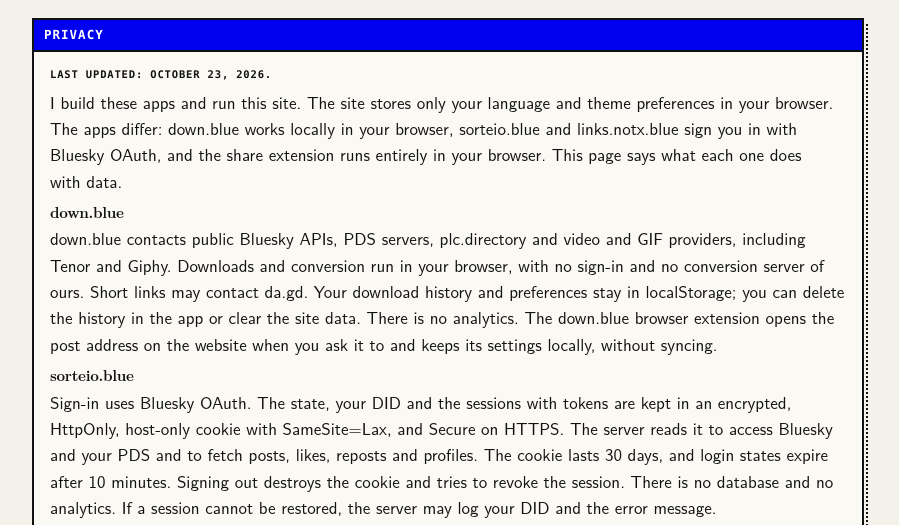
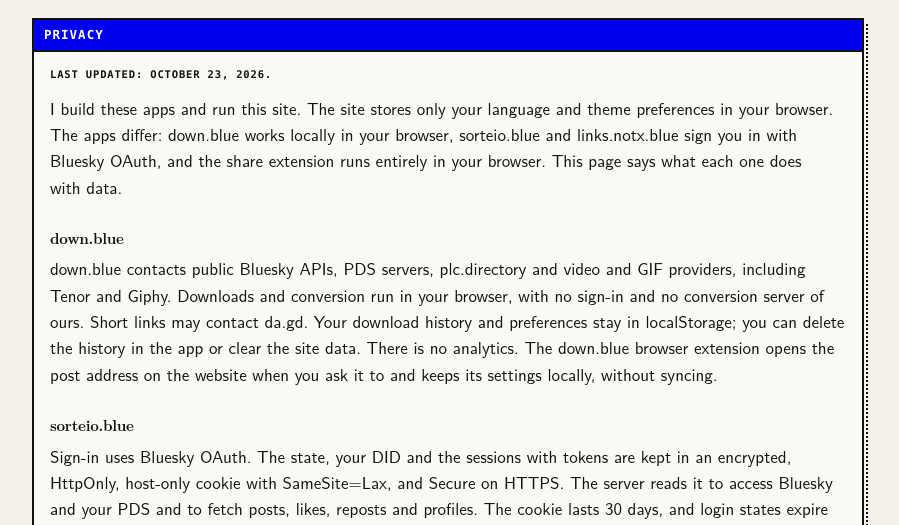
Before and after one commit to breakzplatform/notx.blue, a website with bundled scripts: page privacy.html in a window 1280 px wide. Shown: the part 250-775 px from the top of the page, without its empty margins (192-1091 px from the left). Built offline with nearby package versions, Linux system fonts and the light colour scheme; a web font is replaced by a local one.

Commit message:
fix(ui): start in light theme and space the privacy paragraphs

```diff
--- a/assets/site-v2.css
+++ b/assets/site-v2.css
@@ -124,3 +124,7 @@
 @media (prefers-reduced-motion: reduce) {
   *, *::before, *::after { animation: none !important; transition: none !important; scroll-behavior: auto !important; }
 }
+
+.nx-policy p + p { margin-top: 0.875rem; }
+.nx-policy section { margin-top: 1.75rem; }
+.nx-policy h2 { margin-bottom: 0.5rem; }
--- a/test/theme.test.js
+++ b/test/theme.test.js
@@ -4,7 +4,7 @@
 import { bindTheme } from '../theme.js';
 
 for (const blocked of [false, true]) {
-  test(`theme button cycles light, dark, terminal and stops following the system (blocked=${blocked})`, () => {
+  test(`theme button cycles light, dark, terminal and ignores the system preference (blocked=${blocked})`, () => {
     const previous = Object.fromEntries(['window', 'document', 'localStorage'].map(key => [key, Object.getOwnPropertyDescriptor(globalThis, key)]));
     let systemChange;
     let click;
@@ -27,12 +27,7 @@
       assert.equal(button.dataset.nextTheme, 'dark');
       assert.equal(button['aria-label'], 'Theme: light, tap for dark');
 
-      systemChange({ matches: true });
-      assert.equal(theme(), 'dark');
-      assert.equal(name.textContent, 'terminal');
-      assert.equal(button['aria-label'], 'Theme: dark, tap for terminal');
-      systemChange({ matches: false });
-      assert.equal(theme(), 'light');
+      assert.equal(systemChange, undefined);
 
       language = 'pt-BR';
       update();
@@ -50,10 +45,6 @@
       click();
       assert.equal(theme(), 'light');
       assert.equal(values.get('theme'), blocked ? undefined : 'light');
-
-      systemChange({ matches: true });
-      assert.equal(theme(), 'light');
-      assert.equal(button['aria-label'], 'Tema: claro, toque para escuro');
     } finally {
       for (const [key, descriptor] of Object.entries(previous)) {
         if (descriptor) Object.defineProperty(globalThis, key, descriptor);
--- a/theme-boot.js
+++ b/theme-boot.js
@@ -1,11 +1,5 @@
 (() => {
   let saved;
   try { saved = localStorage.getItem('theme'); } catch {}
-  let theme = ['light', 'dark', 'terminal'].includes(saved) ? saved : undefined;
-  if (!theme) {
-    let dark = false;
-    try { dark = window.matchMedia('(prefers-color-scheme: dark)').matches; } catch {}
-    theme = dark ? 'dark' : 'light';
-  }
-  document.documentElement.dataset.theme = theme;
+  document.documentElement.dataset.theme = ['light', 'dark', 'terminal'].includes(saved) ? saved : 'light';
 })();
--- a/theme.js
+++ b/theme.js
@@ -1,10 +1,7 @@
 export const themes = ['light', 'dark', 'terminal'];
 
 export function bindTheme(button, translate) {
-  const preference = window.matchMedia('(prefers-color-scheme: dark)');
   const nameElement = button.querySelector('[data-theme-name]');
-  let chosen = false;
-  try { chosen = themes.includes(localStorage.getItem('theme')); } catch {}
   const current = () => themes.includes(document.documentElement.dataset.theme) ? document.documentElement.dataset.theme : 'light';
   const following = theme => themes[(themes.indexOf(theme) + 1) % themes.length];
   function update() {
@@ -16,12 +13,7 @@
   button.addEventListener('click', () => {
     const next = following(current());
     document.documentElement.dataset.theme = next;
-    chosen = true;
     try { localStorage.setItem('theme', next); } catch {}
-    update();
-  });
-  preference.addEventListener('change', event => {
-    if (!chosen) document.documentElement.dataset.theme = event.matches ? 'dark' : 'light';
     update();
   });
   button.hidden = false;
```
Also changed, not shown: test/site.test.js (+2 -2 lines), README.md.
